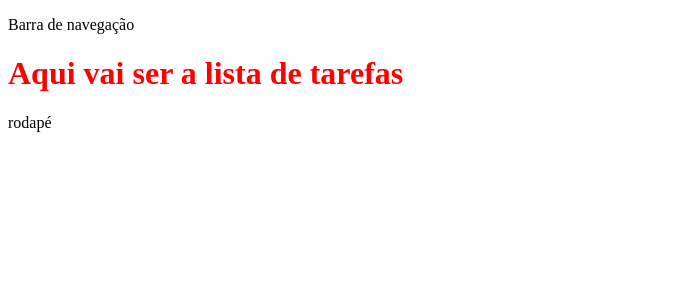
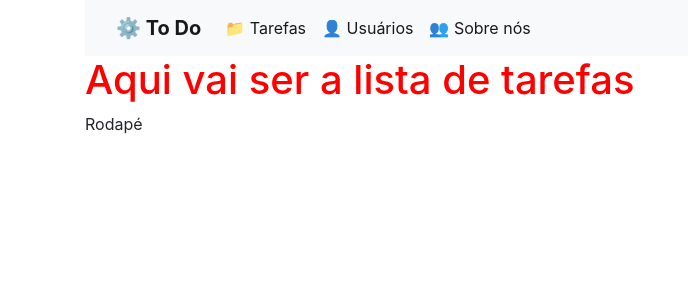
Before and after one commit to kelver-web/projeto-todo, a Django app: page / in a window 1280 px wide. Shown: the top 300 px of the page, without its empty margins (0-688 px from the left). Run offline with Django 3.2, Linux system fonts and the light colour scheme.

Commit message:
criado a navbar em template base.html

```diff
--- a/tasks/templates/base.html
+++ b/tasks/templates/base.html
@@ -2,17 +2,52 @@
 
 <!DOCTYPE html>
 <html lang="en">
+
 <head>
     <meta charset="UTF-8">
     <meta http-equiv="X-UA-Compatible" content="IE=edge">
     <meta name="viewport" content="width=device-width, initial-scale=1.0">
     <title>{% block title %}Lista de Tarefas{% endblock %}</title>
+    <link rel="stylesheet" href="https://cdn.jsdelivr.net/npm/bootstrap@4.6.0/dist/css/bootstrap.min.css"
+        integrity="sha384-B0vP5xmATw1+K9KRQjQERJvTumQW0nPEzvF6L/Z6nronJ3oUOFUFpCjEUQouq2+l" crossorigin="anonymous">
+
     <link rel="stylesheet" href="{% static 'css/styles.css' %}">
 </head>
+
 <body>
-    <p>Barra de navegação</p>
-    <h1>Aqui vai ser a lista de tarefas</h1>
-    <p>rodapé</p>
+    <div class="container">
+        <nav class="navbar navbar-expand-lg navbar-light bg-light">
+            <div class="container-fluid">
+                <a class="navbar-brand" href="#"><b>&#9881; To Do</b></a>
+                <button class="navbar-toggler" type="button" data-bs-toggle="collapse"
+                    data-bs-target="#navbarSupportedContent" aria-controls="navbarSupportedContent"
+                    aria-expanded="false" aria-label="Toggle navigation">
+                    <span class="navbar-toggler-icon"></span>
+                </button>
+                <div class="collapse navbar-collapse" id="navbarSupportedContent">
+                    <ul class="navbar-nav me-auto mb-2 mb-lg-0">
+                        <li class="nav-item">
+                            <a class="nav-link active" aria-current="page" href="#">&#128193; Tarefas</a>
+                        </li>
+                        <li class="nav-item">
+                            <a class="nav-link active" aria-current="page" href="#">&#128100; Usuários</a>
+                        </li>
+                        <li class="nav-item">
+                            <a class="nav-link active" aria-current="page" href="#">&#128101; Sobre nós</a>
+                        </li>
+                    </ul>
+                </div>
+            </div>
+        </nav>
+        <h1>Aqui vai ser a lista de tarefas</h1>
+        <footer>
+            Rodapé
+        </footer>
+    </div>
+    <script src="https://cdn.jsdelivr.net/npm/bootstrap@4.6.0/dist/js/bootstrap.bundle.min.js"
+        integrity="sha384-Piv4xVNRyMGpqkS2by6br4gNJ7DXjqk09RmUpJ8jgGtD7zP9yug3goQfGII0yAns"
+        crossorigin="anonymous"></script>
     <script src="{% static 'js/scripts.js' %}"></script>
 </body>
+
 </html>
```
